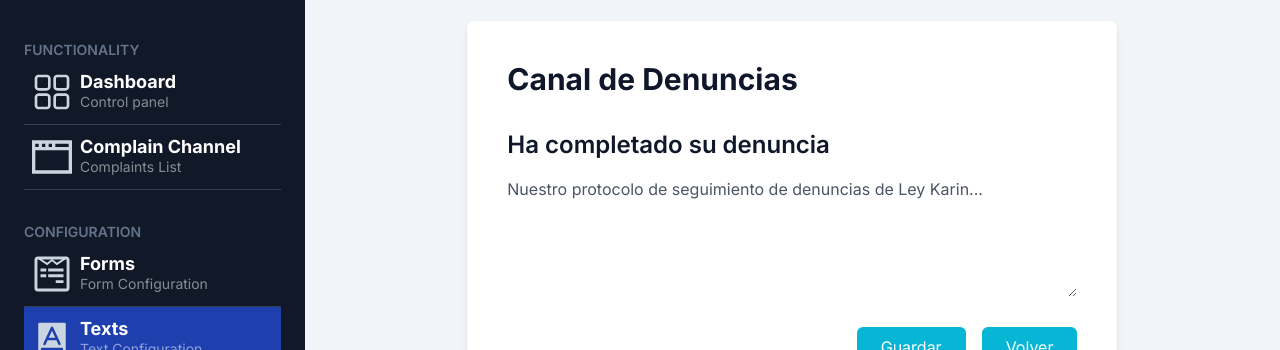
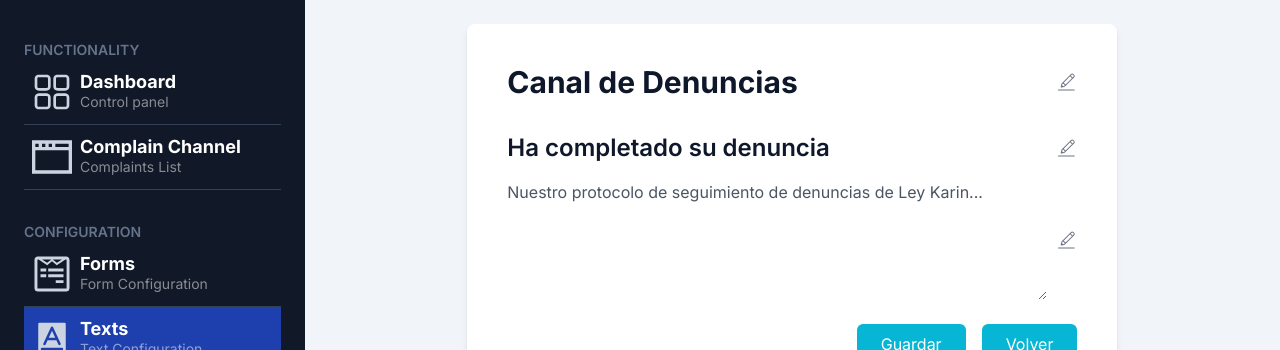
Before and after one commit to RodrigoSHL/complaints-portal, a Next.js app: page /dashboard/text-fields in a window 1280 px wide. Shown: the part 186-536 px from the top of the page. Built offline with nearby package versions, Linux system fonts and the light colour scheme.

Commit message:
FEAT: add edit icon for ux

```diff
--- a/src/dynamicText/components/ExitText.tsx
+++ b/src/dynamicText/components/ExitText.tsx
@@ -1,6 +1,7 @@
 "use client";
 import Link from 'next/link';
-import React, { useEffect, useState } from 'react';
+import React, { useState } from 'react';
+import { CiEdit } from "react-icons/ci";
 
 export const ExitText = () => {
 
@@ -23,21 +24,28 @@ export const ExitText = () => {
                         onChange={(e) => setTitle(e.target.value)}
                         className="text-2xl lg:text-3xl font-bold w-full border-none focus:ring-0"
                     />
+                    <CiEdit className="text-gray-500 ml-2" size={24} />
                 </div>
 
+                <div className="flex items-center mb-4">
                     <input
                         type="text"
                         value={message}
                         onChange={(e) => setMessage(e.target.value)}
-                    className="text-xl lg:text-2xl font-semibold mb-4 w-full border-none focus:ring-0"
+                        className="text-xl lg:text-2xl font-semibold w-full border-none focus:ring-0"
                     />
+                    <CiEdit className="text-gray-500 ml-2" size={24} />
+                </div>
 
+                <div className="flex items-center mb-6">
                     <textarea
                         value={description}
                         onChange={(e) => setDescription(e.target.value)}
-                    className="text-gray-600 mb-6 w-full border-none focus:ring-0"
+                        className="text-gray-600 w-full border-none focus:ring-0"
                         rows={5}
                     />
+                    <CiEdit className="text-gray-500 ml-2" size={24} />
+                </div>
 
                 <div className="flex justify-end">
                     <button
@@ -53,5 +61,6 @@ export const ExitText = () => {
                     </Link>
                 </div>
             </form>
-        </div>)
-}
+        </div>
+    );
+};
```
Lines whose indentation alone changed are shown as unchanged.
